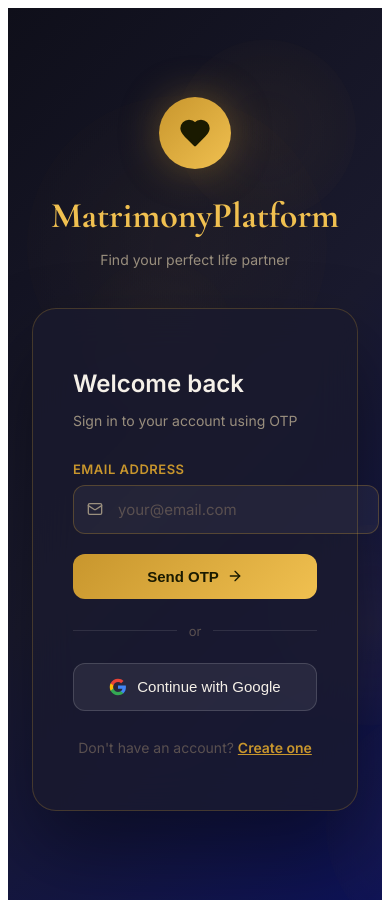
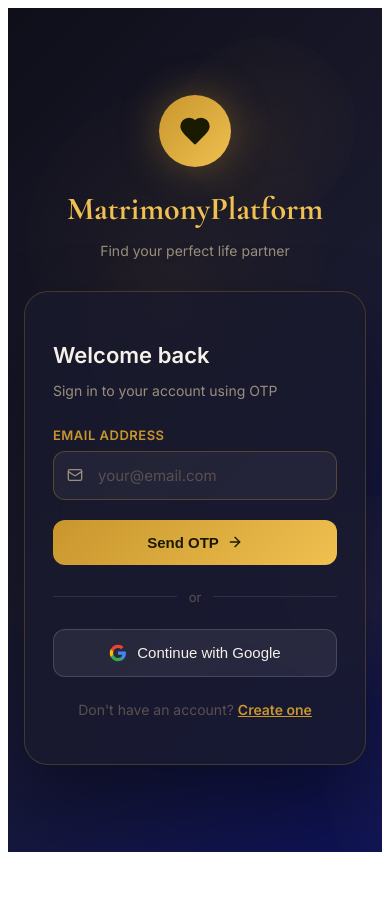
Before and after one commit to iamtejeswar/empmatrimony-frontend, a React (Vite) app: page /login in a window 390 px wide. After the commit the page ends 860 px from the top, so only its background shows below. Built offline with nearby package versions, Linux system fonts and the light colour scheme; no server answers.

Commit message:
Fix login page responsive input

```diff
--- a/src/pages/LoginPage.jsx
+++ b/src/pages/LoginPage.jsx
@@ -3,7 +3,7 @@ import { useState, useEffect } from 'react';
 import { Link, useNavigate } from 'react-router-dom';
 import { useDispatch, useSelector } from 'react-redux';
 import { sendOTP, verifyOTP, loginWithOTP, googleAuth, clearError, clearOTPState } from '../store/authSlice';
-import { Heart, Mail, Key, ArrowRight, Loader2, Chrome } from 'lucide-react';
+import { Heart, Mail, Key, ArrowRight, Loader2 } from 'lucide-react';
 import toast from 'react-hot-toast';
 
 export default function LoginPage() {
@@ -13,7 +13,7 @@ export default function LoginPage() {
 
   const [email, setEmail] = useState('');
   const [otp, setOtp] = useState('');
-  const [step, setStep] = useState('email'); // email | otp
+  const [step, setStep] = useState('email');
 
   useEffect(() => {
     if (isAuthenticated && user) {
@@ -51,7 +51,7 @@ export default function LoginPage() {
     dispatch(verifyOTP({ email, otp }));
   };
 
- const handleGoogleLogin = () => {
+  const handleGoogleLogin = () => {
     window.location.href = 'https://empmatrimony-backend-production.up.railway.app/api/v1/auth/google';
   };
 
@@ -60,25 +60,57 @@ export default function LoginPage() {
       minHeight: '100vh',
       background: 'linear-gradient(135deg, #0f0f1a 0%, #1a1a2e 50%, #0d1257 100%)',
       display: 'flex', alignItems: 'center', justifyContent: 'center',
-      fontFamily: "'Inter', sans-serif", padding: 24,
+      fontFamily: "'Inter', sans-serif",
+      padding: '24px 16px',
       position: 'relative', overflow: 'hidden',
+      boxSizing: 'border-box',
     }}>
       <style>{`
         @import url('https://fonts.googleapis.com/css2?family=Cormorant+Garamond:wght@400;600;700&family=Inter:wght@300;400;500;600&display=swap');
-        .auth-input { width: 100%; background: rgba(255,255,255,0.05); border: 1px solid rgba(200,150,45,0.3); border-radius: 12px; padding: 14px 16px; color: #f5f0e8; font-size: 15px; font-family: Inter, sans-serif; outline: none; transition: all 0.2s; }
+        *, *::before, *::after { box-sizing: border-box; }
+        .auth-input {
+          width: 100%;
+          box-sizing: border-box;
+          background: rgba(255,255,255,0.05);
+          border: 1px solid rgba(200,150,45,0.3);
+          border-radius: 12px;
+          padding: 14px 16px 14px 44px;
+          color: #f5f0e8;
+          font-size: 15px;
+          font-family: Inter, sans-serif;
+          outline: none;
+          transition: all 0.2s;
+        }
         .auth-input:focus { border-color: #c8962d; background: rgba(200,150,45,0.08); box-shadow: 0 0 0 3px rgba(200,150,45,0.1); }
         .auth-input::placeholder { color: #5a5050; }
         .otp-input { letter-spacing: 12px; text-align: center; font-size: 24px; font-weight: 700; }
-        .btn-primary { width: 100%; background: linear-gradient(135deg, #c8962d, #f0c050); color: #1a1a00; border: none; padding: 14px; border-radius: 12px; font-size: 15px; font-weight: 700; cursor: pointer; display: flex; align-items: center; justify-content: center; gap: 8px; transition: all 0.2s; }
+        .btn-primary {
+          width: 100%;
+          box-sizing: border-box;
+          background: linear-gradient(135deg, #c8962d, #f0c050);
+          color: #1a1a00; border: none; padding: 14px; border-radius: 12px;
+          font-size: 15px; font-weight: 700; cursor: pointer;
+          display: flex; align-items: center; justify-content: center; gap: 8px;
+          transition: all 0.2s;
+        }
         .btn-primary:hover:not(:disabled) { transform: translateY(-2px); box-shadow: 0 12px 30px rgba(200,150,45,0.4); }
         .btn-primary:disabled { opacity: 0.6; cursor: not-allowed; }
-        .btn-google { width: 100%; background: rgba(255,255,255,0.07); border: 1px solid rgba(255,255,255,0.15); color: #f5f0e8; padding: 14px; border-radius: 12px; font-size: 15px; font-weight: 500; cursor: pointer; display: flex; align-items: center; justify-content: center; gap: 10px; transition: all 0.2s; }
+        .btn-google {
+          width: 100%;
+          box-sizing: border-box;
+          background: rgba(255,255,255,0.07);
+          border: 1px solid rgba(255,255,255,0.15);
+          color: #f5f0e8; padding: 14px; border-radius: 12px;
+          font-size: 15px; font-weight: 500; cursor: pointer;
+          display: flex; align-items: center; justify-content: center; gap: 10px;
+          transition: all 0.2s;
+        }
         .btn-google:hover { background: rgba(255,255,255,0.12); }
+        .input-wrapper { position: relative; width: 100%; }
+        .input-icon { position: absolute; left: 14px; top: 50%; transform: translateY(-50%); color: #9a8f7e; pointer-events: none; }
         @keyframes float { 0%,100%{transform:translateY(0)} 50%{transform:translateY(-20px)} }
-        @keyframes pulse-glow { 0%,100%{opacity:0.3} 50%{opacity:0.7} }
       `}</style>
 
-      {/* Background decorations */}
       {[...Array(5)].map((_, i) => (
         <div key={i} style={{
           position: 'absolute',
@@ -96,7 +128,7 @@ export default function LoginPage() {
 
       <div style={{ width: '100%', maxWidth: 440, position: 'relative', zIndex: 1 }}>
         {/* Logo */}
-        <div style={{ textAlign: 'center', marginBottom: 40 }}>
+        <div style={{ textAlign: 'center', marginBottom: 32 }}>
           <div style={{
             width: 72, height: 72, borderRadius: '50%', margin: '0 auto 16px',
             background: 'linear-gradient(135deg, #c8962d, #f0c050)',
@@ -105,7 +137,7 @@ export default function LoginPage() {
           }}>
             <Heart size={32} color="#1a1a00" fill="#1a1a00" />
           </div>
-          <h1 style={{ fontSize: 36, fontWeight: 700, color: '#f0c050', fontFamily: "'Cormorant Garamond', serif", marginBottom: 8 }}>
+          <h1 style={{ fontSize: 32, fontWeight: 700, color: '#f0c050', fontFamily: "'Cormorant Garamond', serif", marginBottom: 8 }}>
             MatrimonyPlatform
           </h1>
           <p style={{ color: '#9a8f7e', fontSize: 14 }}>Find your perfect life partner</p>
@@ -117,40 +149,41 @@ export default function LoginPage() {
           backdropFilter: 'blur(20px)',
           border: '1px solid rgba(200,150,45,0.25)',
           borderRadius: 24,
-          padding: 40,
+          padding: '32px 28px',
           boxShadow: '0 40px 80px rgba(0,0,0,0.4)',
+          width: '100%',
+          boxSizing: 'border-box',
         }}>
-          <h2 style={{ fontSize: 24, fontWeight: 600, color: '#f5f0e8', marginBottom: 8 }}>
+          <h2 style={{ fontSize: 22, fontWeight: 600, color: '#f5f0e8', marginBottom: 6 }}>
             {step === 'email' ? 'Welcome back' : 'Enter OTP'}
           </h2>
-          <p style={{ color: '#9a8f7e', fontSize: 14, marginBottom: 32 }}>
+          <p style={{ color: '#9a8f7e', fontSize: 14, marginBottom: 28 }}>
             {step === 'email'
               ? 'Sign in to your account using OTP'
               : `We sent a 6-digit code to ${email}`}
           </p>
 
           {step === 'email' ? (
-            <form onSubmit={handleSendOTP}>
-              <div style={{ marginBottom: 20 }}>
+            <form onSubmit={handleSendOTP} style={{ width: '100%' }}>
+              <div style={{ marginBottom: 20, width: '100%' }}>
                 <label style={{ display: 'block', fontSize: 13, fontWeight: 600, color: '#c8962d', marginBottom: 8, letterSpacing: '0.5px', textTransform: 'uppercase' }}>
                   Email Address
                 </label>
-                <div style={{ position: 'relative' }}>
-                  <Mail size={16} style={{ position: 'absolute', left: 14, top: '50%', transform: 'translateY(-50%)', color: '#9a8f7e' }} />
+                <div className="input-wrapper">
+                  <Mail size={16} className="input-icon" />
                   <input
                     className="auth-input"
                     type="email"
                     placeholder="your@email.com"
                     value={email}
                     onChange={(e) => setEmail(e.target.value)}
-                    style={{ paddingLeft: 44 }}
                     required
                   />
                 </div>
               </div>
 
               <button type="submit" className="btn-primary" disabled={loading}>
-                {loading ? <Loader2 size={18} className="animate-spin" /> : <>Send OTP <ArrowRight size={16} /></>}
+                {loading ? <Loader2 size={18} /> : <>Send OTP <ArrowRight size={16} /></>}
               </button>
 
               <div style={{ margin: '24px 0', display: 'flex', alignItems: 'center', gap: 12 }}>
@@ -170,13 +203,13 @@ export default function LoginPage() {
               </button>
             </form>
           ) : (
-            <form onSubmit={handleVerifyOTP}>
-              <div style={{ marginBottom: 20 }}>
+            <form onSubmit={handleVerifyOTP} style={{ width: '100%' }}>
+              <div style={{ marginBottom: 20, width: '100%' }}>
                 <label style={{ display: 'block', fontSize: 13, fontWeight: 600, color: '#c8962d', marginBottom: 8, letterSpacing: '0.5px', textTransform: 'uppercase' }}>
                   One Time Password
                 </label>
-                <div style={{ position: 'relative' }}>
-                  <Key size={16} style={{ position: 'absolute', left: 14, top: '50%', transform: 'translateY(-50%)', color: '#9a8f7e' }} />
+                <div className="input-wrapper">
+                  <Key size={16} className="input-icon" />
                   <input
                     className="auth-input otp-input"
                     type="text"
@@ -184,7 +217,6 @@ export default function LoginPage() {
                     placeholder="000000"
                     value={otp}
                     onChange={(e) => setOtp(e.target.value.replace(/\D/g, ''))}
-                    style={{ paddingLeft: 44 }}
                     required
                   />
                 </div>
@@ -206,7 +238,7 @@ export default function LoginPage() {
             </form>
           )}
 
-          <p style={{ textAlign: 'center', marginTop: 28, color: '#5a5050', fontSize: 14 }}>
+          <p style={{ textAlign: 'center', marginTop: 24, color: '#5a5050', fontSize: 14 }}>
             Don't have an account?{' '}
             <Link to="/register" style={{ color: '#c8962d', fontWeight: 600 }}>Create one</Link>
           </p>
```
